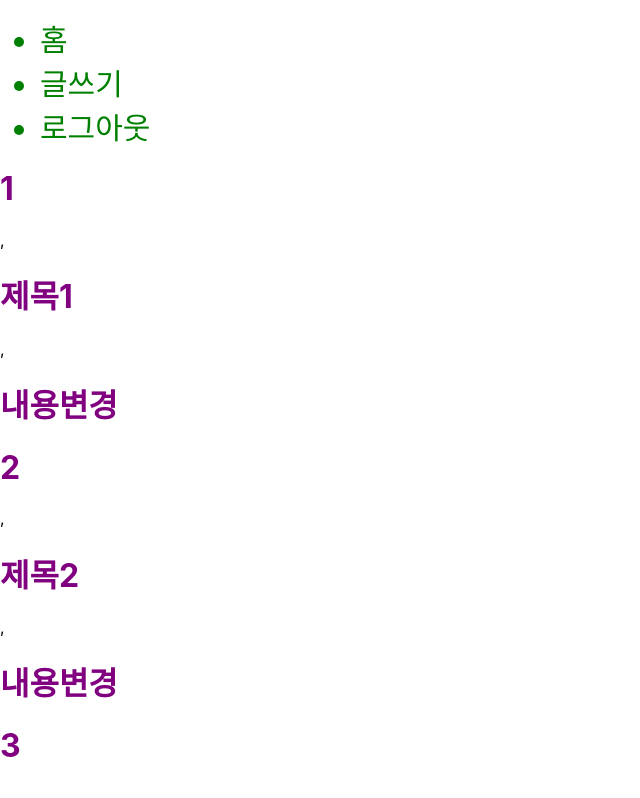
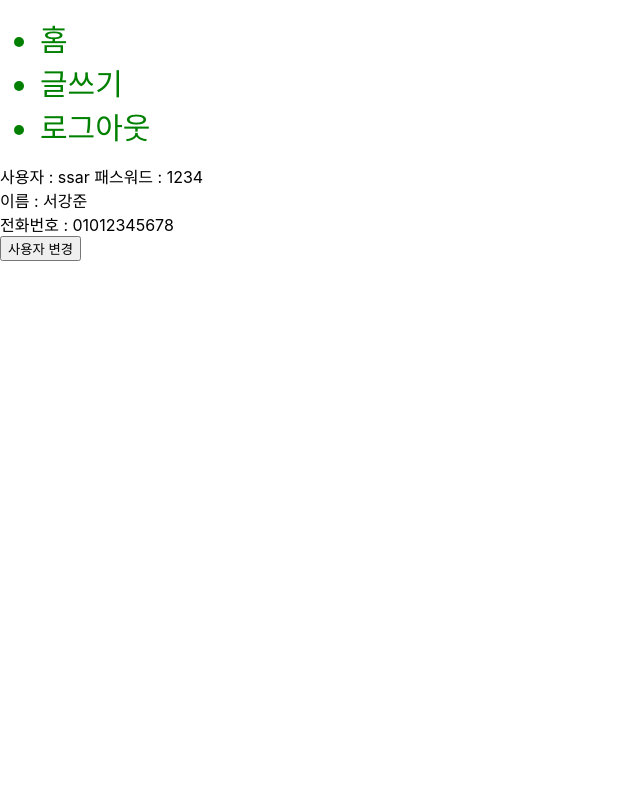
Before and after one commit to p4rksk/React_study, a React (Create React App) app: page / in a window 1280 px wide. Shown: the top 798 px of the page, without its empty margins (0-640 px from the left). Built offline with nearby package versions, Linux system fonts and the light colour scheme.

Commit message:
Feat: React Redux 상태관리

```diff
--- a/package.json
+++ b/package.json
@@ -10,6 +10,7 @@
     "components": "^0.1.0",
     "react": "^19.1.0",
     "react-dom": "^19.1.0",
+    "react-redux": "^9.2.0",
     "react-scripts": "5.0.1",
     "styled": "^1.0.0",
     "styled-components": "^6.1.19",
--- a/src/App.js
+++ b/src/App.js
@@ -1,33 +1,19 @@
 import './App.css';
 import Header from './components/Header';
+import Body from './components/Body';
+import Body2 from './components/Body2';
 
 
-const postList =[
-        {id : 1, title:"제목1",content :"내용1"},
-        {id : 2, title:"제목2",content :"내용2"},
-        {id : 3, title:"제목3",content :"내용3"},
-];
-
-let post = postList.map((a)=>({
-    ...a,
-    content:"내용변경",
-}));
-console.log (post);
 
 
 function App() {
   return (
     <div>
       <Header/>
-      {post.map((i) => (
-      <div>
-        <h1>{i.id}</h1>,
-        <h1>{i.title}</h1>,
-        <h1>{i.content}</h1>
-      </div>
-      ))}
+      {/* <Body/> */}
+      <Body2 username={"ssar"} password={"1234"}/>
     </div>
-  );
+    )
 }
 
 export default App;
--- /dev/null
+++ b/src/components/Body.js
@@ -0,0 +1,19 @@
+import React, { useState } from 'react';
+
+
+
+function Body(props) {
+    const [number, setNumber] = useState("01012345678");
+    const changePhone = () => {
+        setNumber("01011111111");
+    }
+    return (
+        <div>
+            <div>이름: 서강준</div>
+            <div>전화번호:{number}</div>
+            <button onClick={changePhone}>휴대폰번호 변경</button>
+        </div>
+    );
+}
+
+export default Body;
--- /dev/null
+++ b/src/components/Body2.js
@@ -0,0 +1,35 @@
+import React, { useState } from 'react';
+
+
+
+function Body2(props) {
+
+    const {username, password} = props;
+
+    const [user, updateUser] = useState({
+        name : "서강준",
+        number : "01012345678",
+        username : username,
+        password : password
+    });
+
+    const changeUser = () => {
+        updateUser({
+            ...user,
+            name : "우도환",
+            number :  "01023456789",
+            username : "cos",
+            password : "1234"
+        });
+    }
+    return (
+        <div>
+            <div>사용자 : {user.username} 패스워드 : {user.password} </div>
+            <div>이름 : {user.name}</div>
+            <div>전화번호 : {user.number}</div>
+            <button onClick={changeUser}>사용자 변경</button>
+        </div>
+    );
+}
+
+export default Body2;
```
Also changed, not shown: 1 other file (tests, documents, lock files or other folders).
